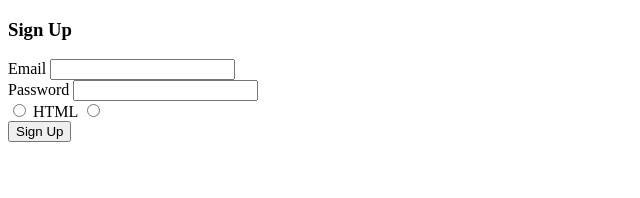
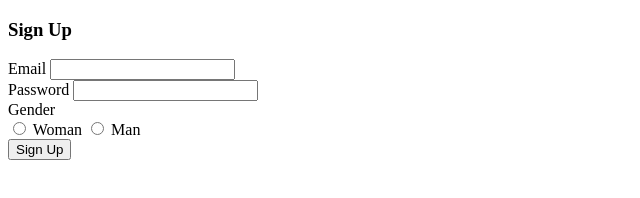
Before and after one commit to irem-koc/ytu_frontend, a plain HTML site: page 2-shopping_app/signup.html in a window 1280 px wide. Shown: the whole page, without its empty margins (0-640 px from the left). Drawn offline with Linux system fonts and the light colour scheme.

Commit message:
feat: last commit

```diff
--- a/2-shopping_app/signup.html
+++ b/2-shopping_app/signup.html
@@ -17,11 +17,16 @@
         <input type="password" name="password" id="password" />
       </div>
       <div>
-        <input type="radio" name="woman" id="woman" value="Woman" />
-        <label for="html">HTML</label>
+        <label for="gender">Gender</label>
+        <div>
+          <input type="radio" name="woman" id="woman" value="Woman" />
+          <label for="html">Woman</label>
 
-        <input type="radio" name="man" id="man" />
+          <input type="radio" name="man" id="man" />
+          <label for="html">Man</label>
+        </div>
       </div>
+
       <button>Sign Up</button>
     </form>
   </body>
```
